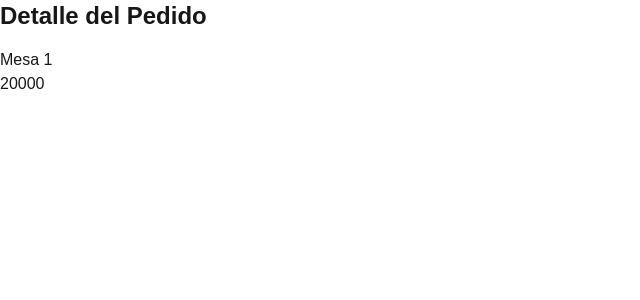
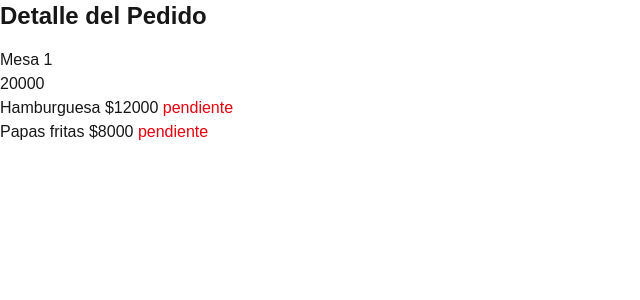
Before and after one commit to Lopezjejd/golite, a Next.js app: page /pedidos/1 in a window 1280 px wide. Shown: the top 300 px of the page, without its empty margins (0-640 px from the left). Built offline with nearby package versions, Linux system fonts and the light colour scheme.

Commit message:
refactor: improve pedido page error handling and display items list

```diff
--- a/src/app/pedidos/[pedidoId]/page.tsx
+++ b/src/app/pedidos/[pedidoId]/page.tsx
@@ -1,5 +1,5 @@
 import { Pedido,getPedidoById } from "@/lib/pedidos";
-
+import { notFound } from "next/navigation";
 
 // ⚠️ CORRECCIÓN CLAVE: El tipo de 'params' debe ser un objeto
 // cuya clave coincida con el nombre de tu carpeta dinámica (ej: [pedidoId])
@@ -13,6 +13,9 @@ export default async function PedidoPage({ params }: PedidoPageProps) {
 
 console.log('parametros',params)
 const pedidoTarget = await getPedidoById(pedidoId);
+if (!pedidoTarget) {
+    notFound();
+}
 return (
     <div>
         <h1 className="text-2xl font-bold mb-4">Detalle del Pedido</h1>
@@ -20,7 +23,11 @@ return (
             <div>
                 <p>{pedidoTarget.mesa}</p>
                 <p>{pedidoTarget.total}</p>
-                <p>{pedidoTarget.estado}</p>
+                <ul>
+                    {pedidoTarget.items.map((it)=>{
+                        return <li key={it.id}>{it.nombre} ${it.precio} {it.nota && it.nota } <span className={it.estado === "pendiente" ?`text-red-600` : `text-green-500`}>{it.estado}</span></li>
+                    } )}
+                </ul>
             </div>
         ) : (
             <p>Pedido no encontrado</p>
```
